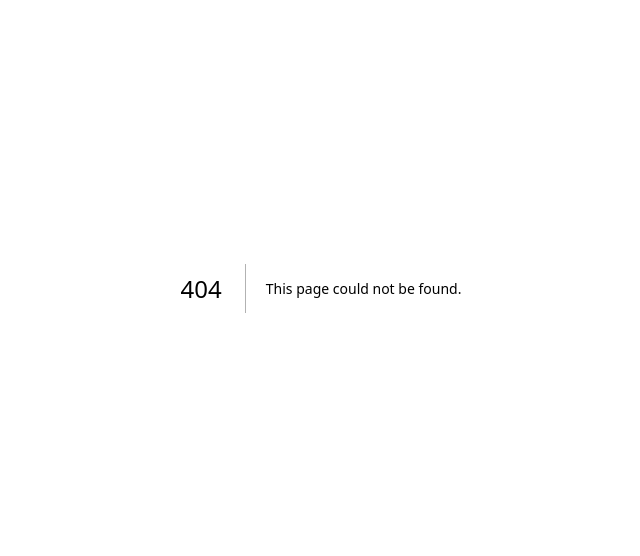
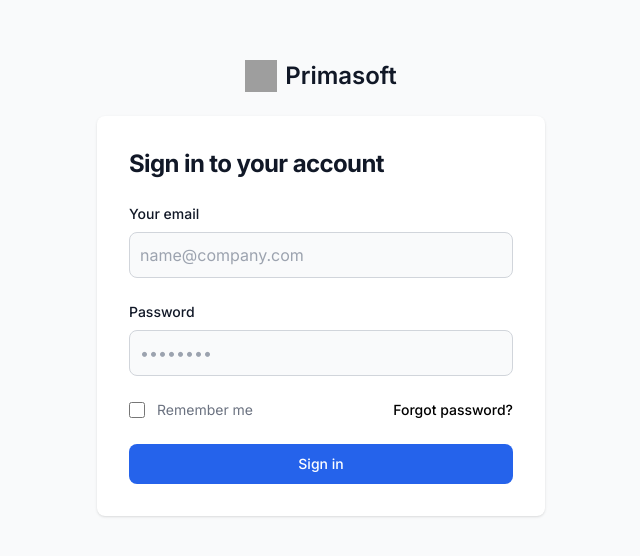
Before and after one commit to Aman2221/employee-management, a Next.js app: page /login/hr in a window 1280 px wide. Before the commit this address had no page. Shown: the part 112-668 px from the top of the page, without its empty margins (319-959 px from the left). Built offline with nearby package versions, Linux system fonts and the light colour scheme; no server answers; grey boxes are pictures that could not be loaded.

Commit message:
login page added

```diff
--- /dev/null
+++ b/app/login/employee/page.tsx
@@ -0,0 +1,8 @@
+import LoginPg from "@/components/LoginPg";
+import React from "react";
+
+const EmplyeeLogin = () => {
+  return <LoginPg />;
+};
+
+export default EmplyeeLogin;
--- /dev/null
+++ b/app/login/hr/page.tsx
@@ -0,0 +1,8 @@
+import LoginPg from "@/components/LoginPg";
+import React from "react";
+
+const HRLogin = () => {
+  return <LoginPg />;
+};
+
+export default HRLogin;
--- /dev/null
+++ b/app/login/manager/page.tsx
@@ -0,0 +1,8 @@
+import LoginPg from "@/components/LoginPg";
+import React from "react";
+
+const Manager = () => {
+  return <LoginPg />;
+};
+
+export default Manager;
--- /dev/null
+++ b/app/login/page.tsx
@@ -0,0 +1,9 @@
+import Layout from "@/components/Layout";
+import ChooseLoginType from "@/components/SelectLogin";
+import React from "react";
+
+const SelectLogin = () => {
+  return <ChooseLoginType />;
+};
+
+export default SelectLogin;
--- /dev/null
+++ b/components/LoginPg.tsx
@@ -0,0 +1,139 @@
+"use client";
+import React, { useState } from "react";
+import { signInWithEmailAndPassword } from "firebase/auth";
+import { auth } from "@/config/firebase";
+import { validateEmail } from "@/functions";
+
+const LoginPg = () => {
+  const [userData, setUserData] = useState({
+    email: "",
+    password: "",
+  });
+
+  const handleInputChange = (e: React.FormEvent<HTMLInputElement>) => {
+    let target: any = e.target;
+    let key = target.name;
+    setUserData({
+      ...userData,
+      [key]: target.value,
+    });
+  };
+
+  const handleSignIn = async (event: React.FormEvent<HTMLFormElement>) => {
+    event.preventDefault();
+    let validEmail = validateEmail(userData.email);
+    if (validEmail) {
+      try {
+        const userCredential = await signInWithEmailAndPassword(
+          auth,
+          userData.email,
+          userData.password
+        );
+        const user = userCredential.user;
+        console.log("User signed in:", user);
+      } catch (error) {
+        console.error("Error signing in:", error);
+      }
+    } else {
+      console.error("show toast for error");
+    }
+  };
+
+  return (
+    <section className="bg-gray-50 dark:bg-gray-900">
+      <div className="flex flex-col items-center justify-center px-6 py-8 mx-auto md:h-screen lg:py-0">
+        <a
+          href="#"
+          className="flex items-center mb-6 text-2xl font-semibold text-gray-900 dark:text-white"
+        >
+          <img
+            className="w-8 h-8 mr-2"
+            src="https://flowbite.s3.amazonaws.com/blocks/marketing-ui/logo.svg"
+            alt="logo"
+          />
+          Primasoft
+        </a>
+        <div className="w-full bg-white rounded-lg shadow dark:border md:mt-0 sm:max-w-md xl:p-0 dark:bg-gray-800 dark:border-gray-700">
+          <div className="p-6 space-y-4 md:space-y-6 sm:p-8">
+            <h1 className="text-xl font-bold leading-tight tracking-tight text-gray-900 md:text-2xl dark:text-white">
+              Sign in to your account
+            </h1>
+            <form className="space-y-4 md:space-y-6" onSubmit={handleSignIn}>
+              <div>
+                <label
+                  htmlFor="email"
+                  className="block mb-2 text-sm font-medium text-gray-900 dark:text-white"
+                >
+                  Your email
+                </label>
+                <input
+                  type="email"
+                  name="email"
+                  id="email"
+                  onChange={handleInputChange}
+                  value={userData.email}
+                  className="bg-gray-50 border border-gray-300 text-gray-900 rounded-lg focus:ring-primary-600 focus:border-primary-600 block w-full p-2.5 dark:bg-gray-700 dark:border-gray-600 dark:placeholder-gray-400 dark:text-white dark:focus:ring-blue-500 dark:focus:border-blue-500"
+                  placeholder="name@company.com"
+                  required
+                />
+              </div>
+              <div>
+                <label
+                  htmlFor="password"
+                  className="block mb-2 text-sm font-medium text-gray-900 dark:text-white"
+                >
+                  Password
+                </label>
+                <input
+                  type="password"
+                  name="password"
+                  id="password"
+                  placeholder="••••••••"
+                  onChange={handleInputChange}
+                  value={userData.password}
+                  className="bg-gray-50 border border-gray-300 text-gray-900 rounded-lg focus:ring-primary-600 focus:border-primary-600 block w-full p-2.5 dark:bg-gray-700 dark:border-gray-600 dark:placeholder-gray-400 dark:text-white dark:focus:ring-blue-500 dark:focus:border-blue-500"
+                  required
+                />
+              </div>
+              <div className="flex items-center justify-between">
+                <div className="flex items-start">
+                  <div className="flex items-center h-5">
+                    <input
+                      id="remember"
+                      aria-describedby="remember"
+                      type="checkbox"
+                      className="w-4 h-4 border border-gray-300 rounded bg-gray-50 focus:ring-3 focus:ring-primary-300 dark:bg-gray-700 dark:border-gray-600 dark:focus:ring-primary-600 dark:ring-offset-gray-800"
+                      required
+                    />
+                  </div>
+                  <div className="ml-3 text-sm">
+                    <label
+                      htmlFor="remember"
+                      className="text-gray-500 dark:text-gray-300"
+                    >
+                      Remember me
+                    </label>
+                  </div>
+                </div>
+                <a
+                  href="#"
+                  className="text-sm font-medium text-primary-600 hover:underline dark:text-primary-500"
+                >
+                  Forgot password?
+                </a>
+              </div>
+              <button
+                type="submit"
+                className="w-full text-white bg-blue-600 hover:bg-primary-700 focus:ring-4 focus:outline-none focus:ring-primary-300 font-medium rounded-lg text-sm px-5 py-2.5 text-center dark:bg-primary-600 dark:hover:bg-primary-700 dark:focus:ring-primary-800"
+              >
+                Sign in
+              </button>
+            </form>
+          </div>
+        </div>
+      </div>
+    </section>
+  );
+};
+
+export default LoginPg;
--- /dev/null
+++ b/components/SelectLogin.tsx
@@ -0,0 +1,69 @@
+"use client";
+import Link from "next/link";
+import React, { useState, useEffect } from "react";
+
+const ChooseLoginType = () => {
+  const [show, setShow] = useState(false);
+
+  const login_types = [
+    {
+      type: "employee",
+      bg: "sky",
+      route: "employee",
+    },
+    {
+      type: "HR",
+      bg: "green",
+      route: "hr",
+    },
+    {
+      type: "manager",
+      bg: "red",
+      route: "manager",
+    },
+  ];
+
+  useEffect(() => {
+    setTimeout(() => setShow(true), 500);
+  }, []);
+
+  return (
+    <div className="">
+      <div
+        id="crud-modal"
+        tabIndex={-1}
+        aria-hidden="true"
+        className={`${
+          show ? "flex opacity-100" : "opacity-0"
+        } transition-opacity overflow-y-auto overflow-x-hidden fixed top-0 right-0 left-0 z-50 justify-center items-center w-full md:inset-0 h-[calc(100%-1rem)] max-h-full`}
+      >
+        <div className="relative w-full max-w-md max-h-full">
+          <div className="relative bg-white rounded-lg shadow dark:bg-gray-700">
+            <div className="px-4 py-6 rounded-lg dark:border-gray-600">
+              <h3 className="text-2xl font-semibold text-gray-900 dark:text-white mb-5">
+                Select login type
+              </h3>
+              <div className="flex-col-center gap-5">
+                {login_types.map((item) => (
+                  <Link
+                    key={item.type}
+                    href={"/login/" + item.route}
+                    className="w-full"
+                  >
+                    <button
+                      className={`bg-${item.bg}-300 capitalize hover:bg-sky-400 text-gray-800 font-medium py-2 px-4 rounded inline-flex items-center flex-center w-full gap-2`}
+                    >
+                      {item.type} Login
+                    </button>
+                  </Link>
+                ))}
+              </div>
+            </div>
+          </div>
+        </div>
+      </div>
+    </div>
+  );
+};
+
+export default ChooseLoginType;
--- a/styles/globals.css
+++ b/styles/globals.css
@@ -59,3 +59,16 @@ body {
   font-family: "Inter", sans-serif !important;
   border: 1px solid rgba(255, 255, 255, 0.1); /* Add a border to all header cells */
 }
+
+.flex-center {
+  display: flex;
+  justify-content: center;
+  align-items: center;
+}
+
+.flex-col-center {
+  display: flex;
+  flex-direction: column;
+  justify-content: center;
+  align-items: center;
+}
```
Also changed, not shown: hooks/useAuth.ts (added, +17 -0 lines), middleware.ts (added, +16 -0 lines), 1 other file (tests, documents, lock files or other folders).
